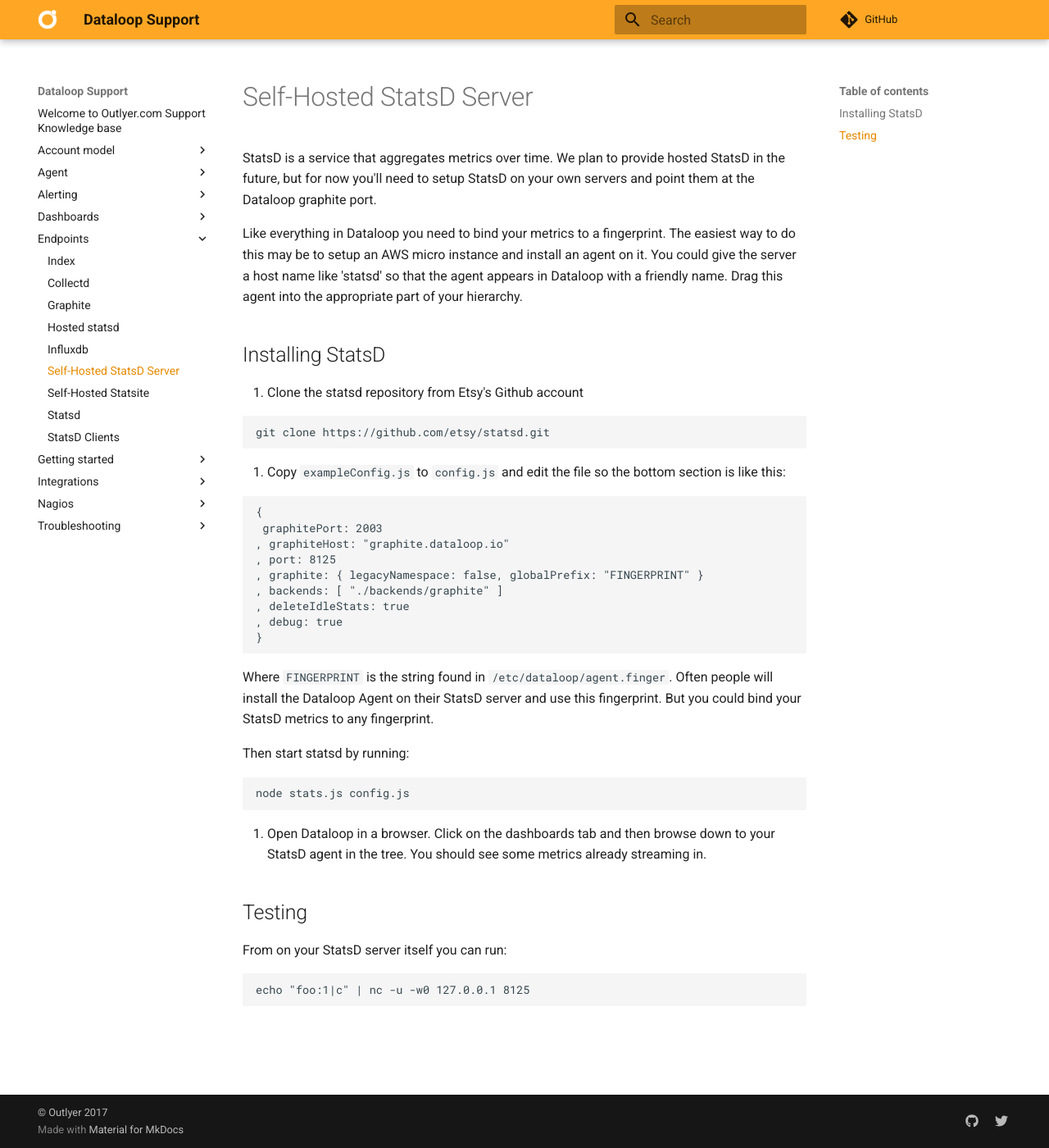
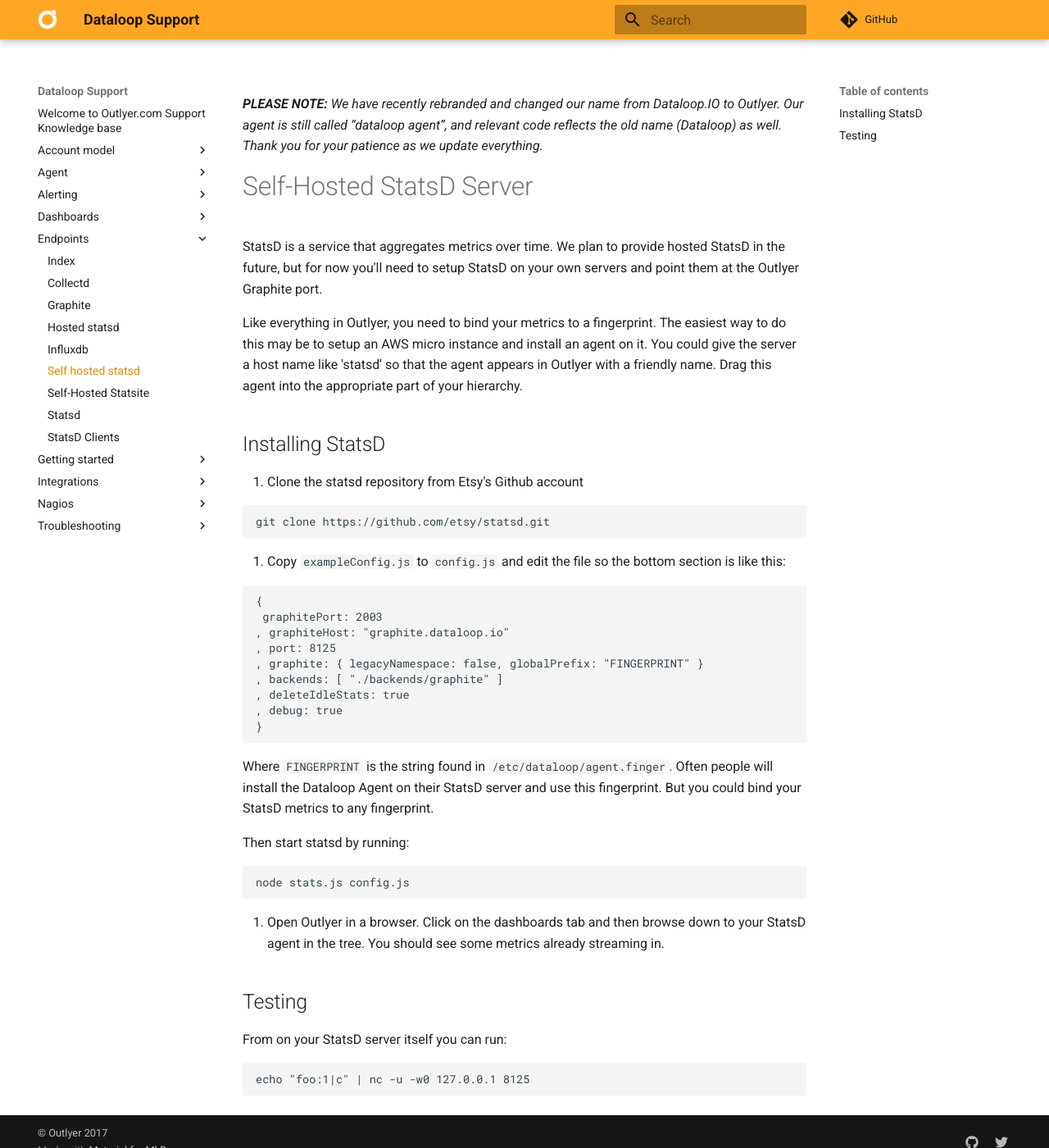
Before and after one commit to dataloop/dataloop-support, an MkDocs documentation site: the page built from docs/endpoints/self-hosted_statsd.md, in a window 1280 px wide and 1400 px high. Shown: the whole window at 82% size. Built offline with MkDocs 1.6.1 and Material for MkDocs 9.7.7, drawn with Linux system fonts in a browser that asks for light colours; comment, search, counter and statistics services are not loaded.

Commit message:
replaced some Dataloop  +added rebrand comment

````diff
--- a/docs/endpoints/self-hosted_statsd.md
+++ b/docs/endpoints/self-hosted_statsd.md
@@ -1,8 +1,10 @@
+_**PLEASE NOTE:** We have recently rebranded and changed our name from Dataloop.IO to Outlyer. Our agent is still called “dataloop agent”, and relevant code reflects the old name (Dataloop) as well. Thank you for your patience as we update everything._
+
 # Self-Hosted StatsD Server
 
-StatsD is a service that aggregates metrics over time. We plan to provide hosted StatsD in the future, but for now you'll need to setup StatsD on your own servers and point them at the Dataloop graphite port.
+StatsD is a service that aggregates metrics over time. We plan to provide hosted StatsD in the future, but for now you'll need to setup StatsD on your own servers and point them at the Outlyer Graphite port.
 
-Like everything in Dataloop you need to bind your metrics to a fingerprint. The easiest way to do this may be to setup an AWS micro instance and install an agent on it. You could give the server a host name like 'statsd' so that the agent appears in Dataloop with a friendly name. Drag this agent into the appropriate part of your hierarchy.
+Like everything in Outlyer, you need to bind your metrics to a fingerprint. The easiest way to do this may be to setup an AWS micro instance and install an agent on it. You could give the server a host name like 'statsd' so that the agent appears in Outlyer with a friendly name. Drag this agent into the appropriate part of your hierarchy.
 
 ## Installing StatsD
 
@@ -34,7 +36,7 @@
 node stats.js config.js
 ```
 
-3. Open Dataloop in a browser. Click on the dashboards tab and then browse down to your StatsD agent in the tree. You should see some metrics already streaming in.
+3. Open Outlyer in a browser. Click on the dashboards tab and then browse down to your StatsD agent in the tree. You should see some metrics already streaming in.
 
 
 
````
